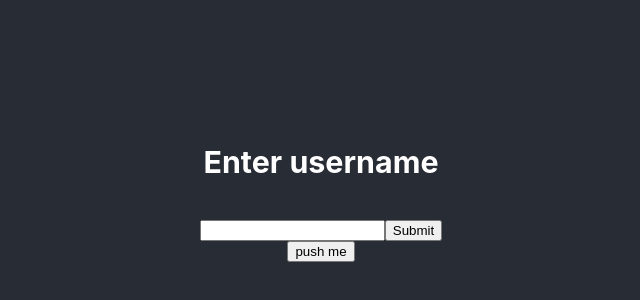
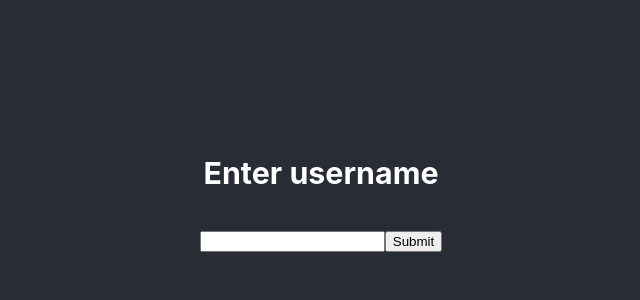
Before and after one commit to timdecillis/swolemate, a React (Create React App) app in the folder client/: page / in a window 1280 px wide. Shown: the part 212-512 px from the top of the page, without its empty margins (319-959 px from the left). Built offline with nearby package versions, Linux system fonts and the light colour scheme.

Commit message:
Removed unnecessary button

```diff
--- a/client/src/App.tsx
+++ b/client/src/App.tsx
@@ -23,7 +23,6 @@ function App() {
         <header className="App-header">
           {!signedIn && <SignIn setTemplates={setTemplates} label='Enter username' user={user} signedIn={signedIn} setSignedIn={setSignedIn} setUser={setUser} />}
         {signedIn && <Templates templates={templates} setTemplates={setTemplates} setSignedIn={setSignedIn} user={user} />}
-        <button onClick={onSignInClicked}>push me</button>
         </header>
       </div>
     );
```
